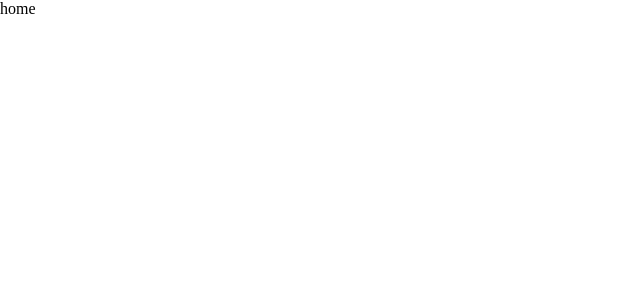
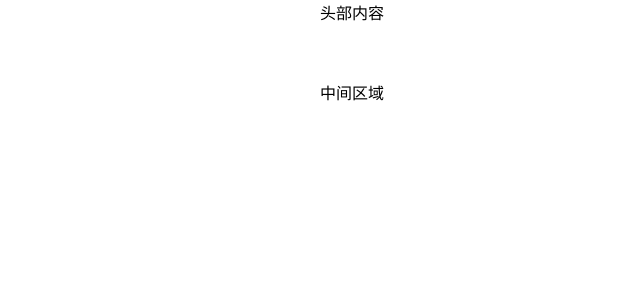
Before and after one commit to Alexxff/myselftoutiao, a Vue app: page /#/home in a window 1280 px wide. Shown: the top 300 px of the page, without its empty margins (0-640 px from the left). Built offline with nearby package versions, Linux system fonts and the light colour scheme.

Commit message:
主页模块-主页布局

```diff
--- a/src/views/home/index.vue
+++ b/src/views/home/index.vue
@@ -1,7 +1,11 @@
 <template>
-  <div class="home">
-    home
-  </div>
+  <el-container>
+    <el-aside></el-aside>
+    <el-container>
+      <el-header>头部内容</el-header>
+      <el-main>中间区域</el-main>
+    </el-container>
+  </el-container>
 </template>
 
 <script>
--- a/src/views/login/index.vue
+++ b/src/views/login/index.vue
@@ -65,6 +65,11 @@ export default {
           }).then(result => {
             window.localStorage.setItem('user-info', JSON.stringify(result.data.data))
             this.$router.push('/home')
+          }).catch(() => {
+            this.$message({
+              message: '当前用户名或者密码错误',
+              type: 'warning'
+            })
           })
         }
       })
```
